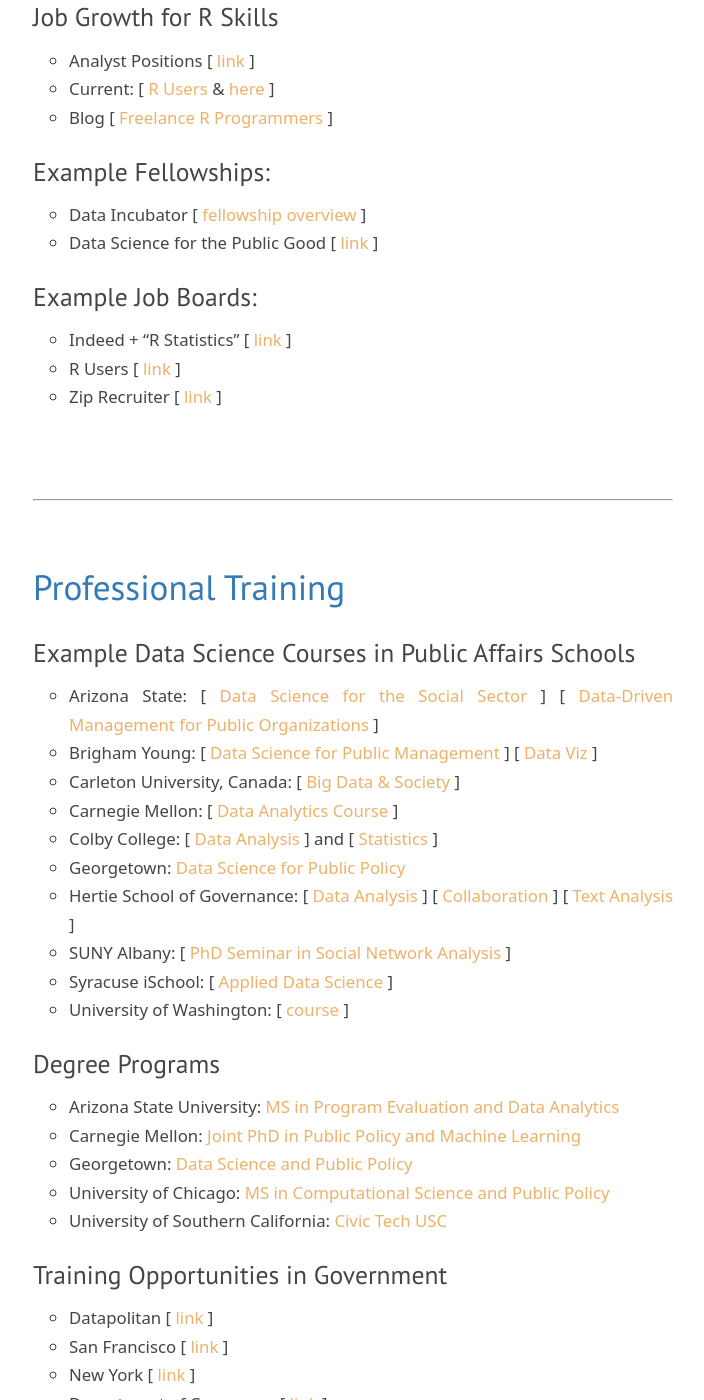
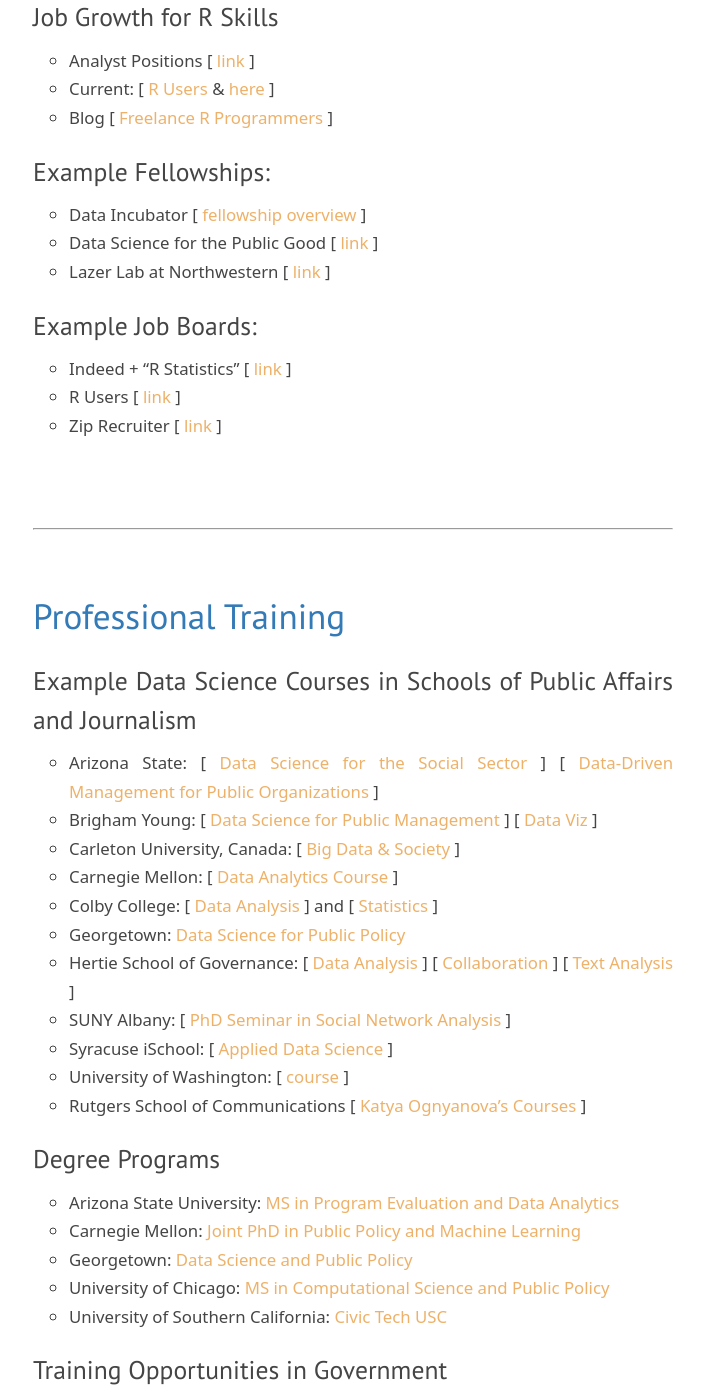
Before and after one commit to DS4PS/ds4ps.github.io, a Jekyll site: the page built from careers.md, in a window 1280 px wide and 1400 px high, scrolled down 1867 px. Shown: the whole window, without its empty margins (287-991 px from the left). Built offline with Jekyll 4.4.1, drawn with Linux system fonts in a browser that asks for light colours; nearby versions of some CDN libraries; library files that are not in the unit come from our copies; some of the changed text lies outside the part shown.

Commit message:
Update careers.md

```diff
--- a/careers.md
+++ b/careers.md
@@ -59,6 +59,8 @@
 
 * Data Incubator [ [fellowship overview](https://www.thedataincubator.com/fellowship.html#apply?ref=wam9saWUuYnJlZWRlbkBDb2xvcmFkby5FRFUK) ]
 * Data Science for the Public Good [ [link](https://www.bi.vt.edu/sdal/projects/data-science-for-the-public-good-program) ]
+* Lazer Lab at Northwestern [ [link](http://www.lazerlab.net/) ]
+
 
 ### Example Job Boards:
 
@@ -76,7 +78,7 @@
 ## Professional Training
 
 
-### Example Data Science Courses in Public Affairs Schools
+### Example Data Science Courses in Schools of Public Affairs and Journalism
 
 * Arizona State: [ [Data Science for the Social Sector](https://ds4ps.github.io/course_website/) ] [ [Data-Driven Management for Public Organizations](http://www.lecy.info/data-driven-management) ]
 * Brigham Young: [ [Data Science for Public Management](https://statsf18.classes.andrewheiss.com/reading/04-reading/) ] [ [Data Viz](https://datavizf18.classes.andrewheiss.com/) ]
@@ -88,7 +90,7 @@
 * SUNY Albany: [ [PhD Seminar in Social Network Analysis](http://www.albany.edu/wwwres/kretheme/PAD777/overview.html) ]
 * Syracuse iSchool: [ [Applied Data Science](http://my.ischool.syr.edu/uploads/coursesyllabus/687syllabus2013maymester-1133.73673-6a0081f6-0348-4ec4-a75d-8ccf04e8ffe3.pdf) ]
 * University of Washington: [ [course](https://evansdatascience.github.io/GovernanceAnalytics/) ]
-
+* Rutgers School of Communications [ [Katya Ognyanova's Courses](https://kateto.net/bio/) ]
 
 
 
```
